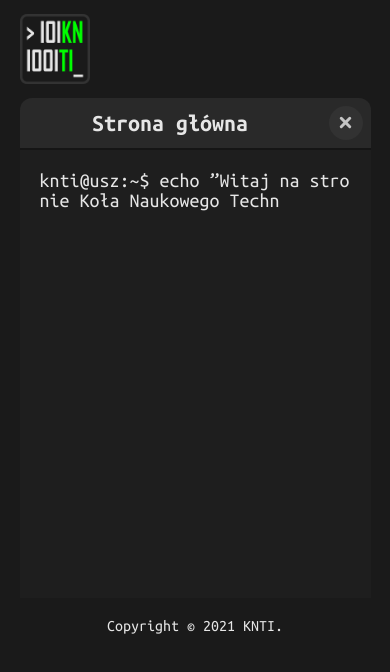
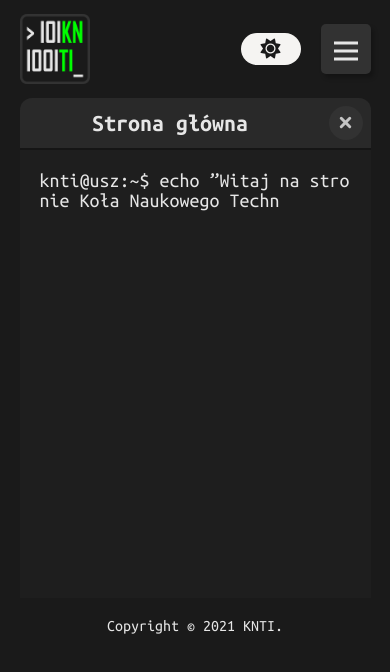
Before and after one commit to krisuv/stronaKNTI2, a plain HTML site: page index.html in a window 390 px wide. Drawn offline with Linux system fonts and the light colour scheme.

Commit message:
dalsze modyfikacje media queries i hamburger button

```diff
--- /dev/null
+++ b/hamburger-menu.js
@@ -0,0 +1,24 @@
+const hamburger = document.querySelector(".hamburger-container");
+const backgroundBlur = document.createElement("div");
+
+const smallDekstopScreen = 950;
+const tabletScreen = 820;
+const mobileScreen = 400;
+
+backgroundBlur.setAttribute("class","background-blur")
+document.body.appendChild(backgroundBlur);
+
+const showMenu = () => {
+  backgroundBlur.classList.toggle("background-blur-active");
+  hamburger.classList.toggle('hamburger-active');
+}
+
+const checkViewportWIdth = () => {
+  if(window.innerWidth > tabletScreen) {
+    if(backgroundBlur.classList.contains("background-blur-active")) {
+      backgroundBlur.classList.remove("background-blur-active");
+    }
+  }
+}
+hamburger.addEventListener('click', showMenu);
+window.addEventListener("resize", checkViewportWIdth);
--- a/index.html
+++ b/index.html
@@ -19,6 +19,11 @@
       <li class="menu-item"><a href="o-nas.html">o nas</a></li>
       <li class="menu-item"><a href="kontakt.html">kontakt</a></li>
       <li class="light-theme-button"><i class="fa-solid fa-sun"></i></li>
+      <button class="hamburger-container">
+        <span class="hamburger">
+          <span class="hamburger-inner"></span>
+        </span>
+      </button>
     </ul>
   </nav>
 
@@ -52,5 +57,6 @@
     <footer>Copyright © 2021 KNTI.</footer>
 
   <script src="terminalEffect.js"></script>
+  <script src="hamburger-menu.js"></script>
 </body>
 </html>
--- a/style.css
+++ b/style.css
@@ -11,6 +11,8 @@
   --dark: #1A1A1A;
   --light: #F5F4F2;
   --green-KNTI: #00FF00;
+
+  --allert: rgb(197, 63, 39);
 
   --text-light: #E6E6E6;
 
@@ -33,17 +35,25 @@ body {
   position: relative;
 }
 
-body::before {
-  display: none;
+.background-blur {
+  visibility: hidden;
+  opacity: 0;
 
   position: absolute;
   content: '';
   background-color: var(--dark);
-  opacity: .8;
+  opacity: 0;
   height: 100%;
   width: 100%;
   top: 0;
   left: 0;
+
+  transition: visibility .4s, opacity .4s ease-in-out;
+}
+
+.background-blur-active {
+  visibility: visible;
+  opacity: .8;
 }
 
 .terminal-container {
@@ -94,6 +104,70 @@ body::before {
 
 .menu-item:hover a {
   color: var(--dark);
+}
+
+.hamburger-container {
+  width: 50px;
+  height: 50px;
+  background: var(--terminal-x);
+  box-shadow: 3px 4px 4px rgba(0, 0, 0, 0.25);
+  border-radius: 5px;
+  padding: 15px 10px;
+  display: none;
+  cursor: pointer;
+  border: 0;
+  margin: 0;
+  z-index: 100;
+  /* transition: transform .3s .1s ease-in-out; */
+}
+
+.hamburger {
+  display: flex;
+  align-items: center;
+  justify-content: center;
+  position: relative;
+  width: 100%;
+}
+
+.hamburger-inner {
+  width: 24px;
+  height: 3px;
+  background-color: var(--text-light);
+  position: relative;
+  transform: translateY(50%);
+  transition: background-color .1s .2s ease-in-out;
+}
+
+.hamburger-inner::before,
+.hamburger-inner::after {
+  width: 24px;
+  height: 3px;
+  background-color: var(--text-light);
+  position: absolute;
+
+  content: '';
+  left: 0;
+  transition: transform .2s .2s ease-in-out;
+}
+
+.hamburger-inner::before {
+  top: -8px;
+}
+
+.hamburger-inner::after {
+  top: 8px;
+}
+
+.hamburger-active .hamburger-inner {
+  background-color: transparent;
+}
+
+.hamburger-active .hamburger-inner:before {
+  transform: translateY(8px) rotate(45deg);
+}
+
+.hamburger-active .hamburger-inner:after {
+  transform: translateY(-8px) rotate(-45deg);
 }
 
 .this-page a,
@@ -161,7 +235,7 @@ main {
 }
 
 .terminal-x:hover {
-  background-color: tomato;
+  background-color: var(--allert);
   cursor: pointer;
 }
 
@@ -328,12 +402,31 @@ footer {
     padding: 6px 20px;
     margin-left: 10px;
   }
+
 }
+
+/* @media all and (min-width: 820px) {
+  .background-blur-active {
+    display: none;
+  }
+} */
 
 @media all and (max-width: 820px) {
 
+  .menu-item {
+    display: none;
+  }
+
+  .light-theme-button {
+    margin-left: 0;
+  }
+
   .menu {
-    display: none;
+    gap: 20px;
+  }
+
+  .hamburger-container {
+    display: inline-block;
   }
 
   .terminal {
```
Also changed, not shown: aktualnosci.html (+6 -0 lines), kontakt.html (+6 -0 lines), o-nas.html (+6 -0 lines).
